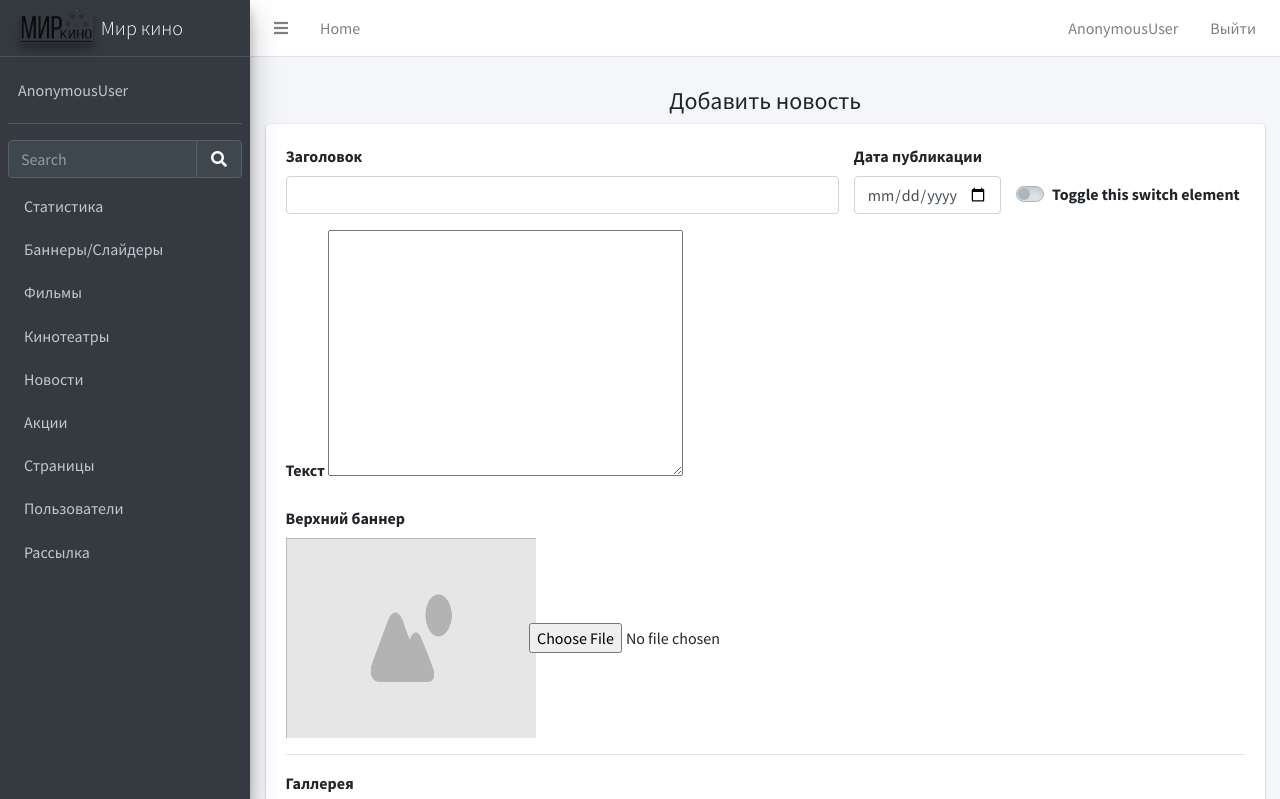
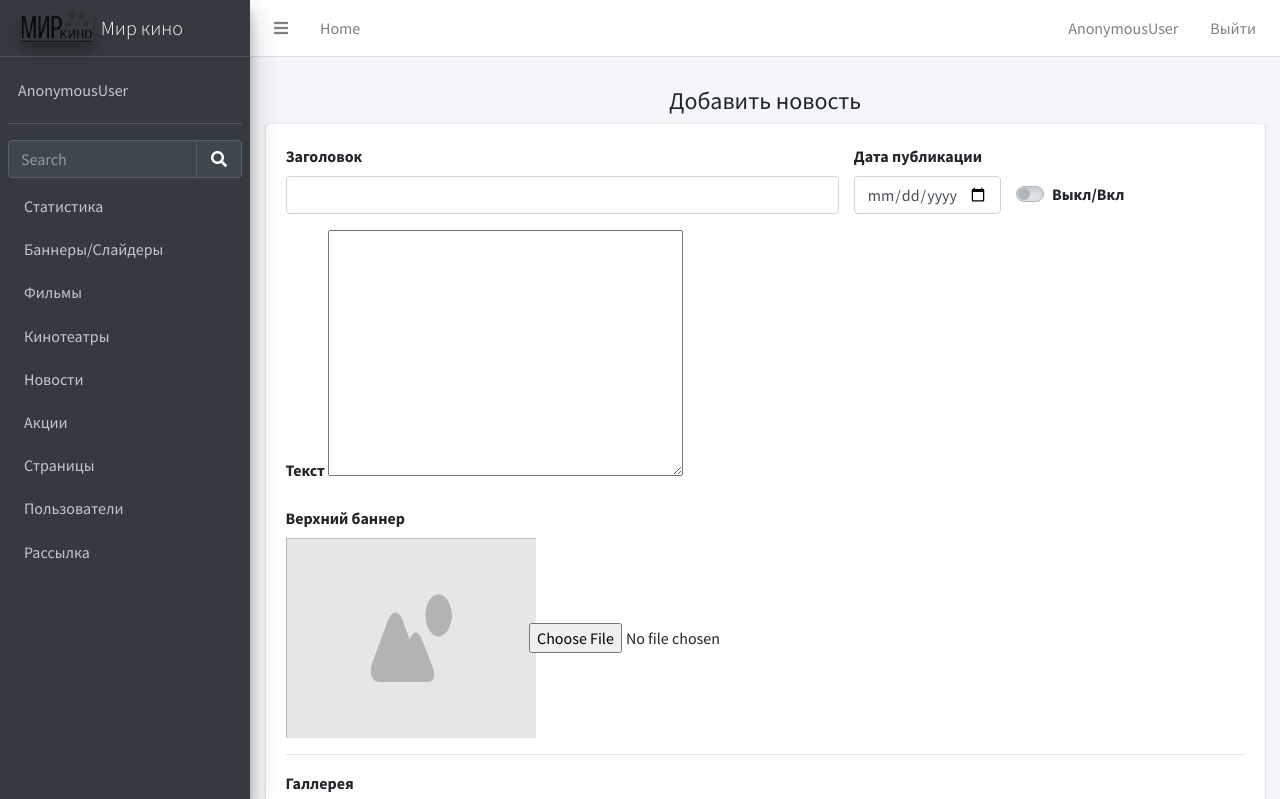
Before and after one commit to Chenger1/kinoteatrSite, a Django app: template kinoteatr/admin_panel/templates/news/edit_news.html in a window 1280 px wide. Shown: the top 799 px of the page. Run offline with Django 3.2, Linux system fonts and the light colour scheme; the template is opened without the code that fills it: values that come from a table or form of the project are taken from there, others are empty; some libraries are stand-ins or nearby versions.

Commit message:
Update edit_news.html

```diff
--- a/kinoteatr/admin_panel/templates/news/edit_news.html
+++ b/kinoteatr/admin_panel/templates/news/edit_news.html
@@ -46,8 +46,7 @@
                                 <div class="col-3" style="margin-top: 30px;">
                                     <div class="custom-control custom-switch">
                                         {{ form.status }}
-                                        <label class="custom-control-label" for="status">Toggle this switch
-                                            element</label>
+                                        <label class="custom-control-label" for="status">Выкл/Вкл</label>
                                     </div>
                                 </div>
                             </div>
@@ -112,10 +111,10 @@
     </div>
 </div>
 <script src="{% static 'admin_panel/plugins/jquery/jquery.min.js' %}"></script>
-<script src="{% static 'admin_panel/js/update_img_after_upload_static_form.js' %}"></script>
+<script src="{% static 'admin_panel/js/update_img_after_upload.js' %}"></script>
 <script>
     $("#main_image").change(function () {
-        setPreview(this, '1');
+        setPreview(this, '1', 'news');
     });
 
 
```
